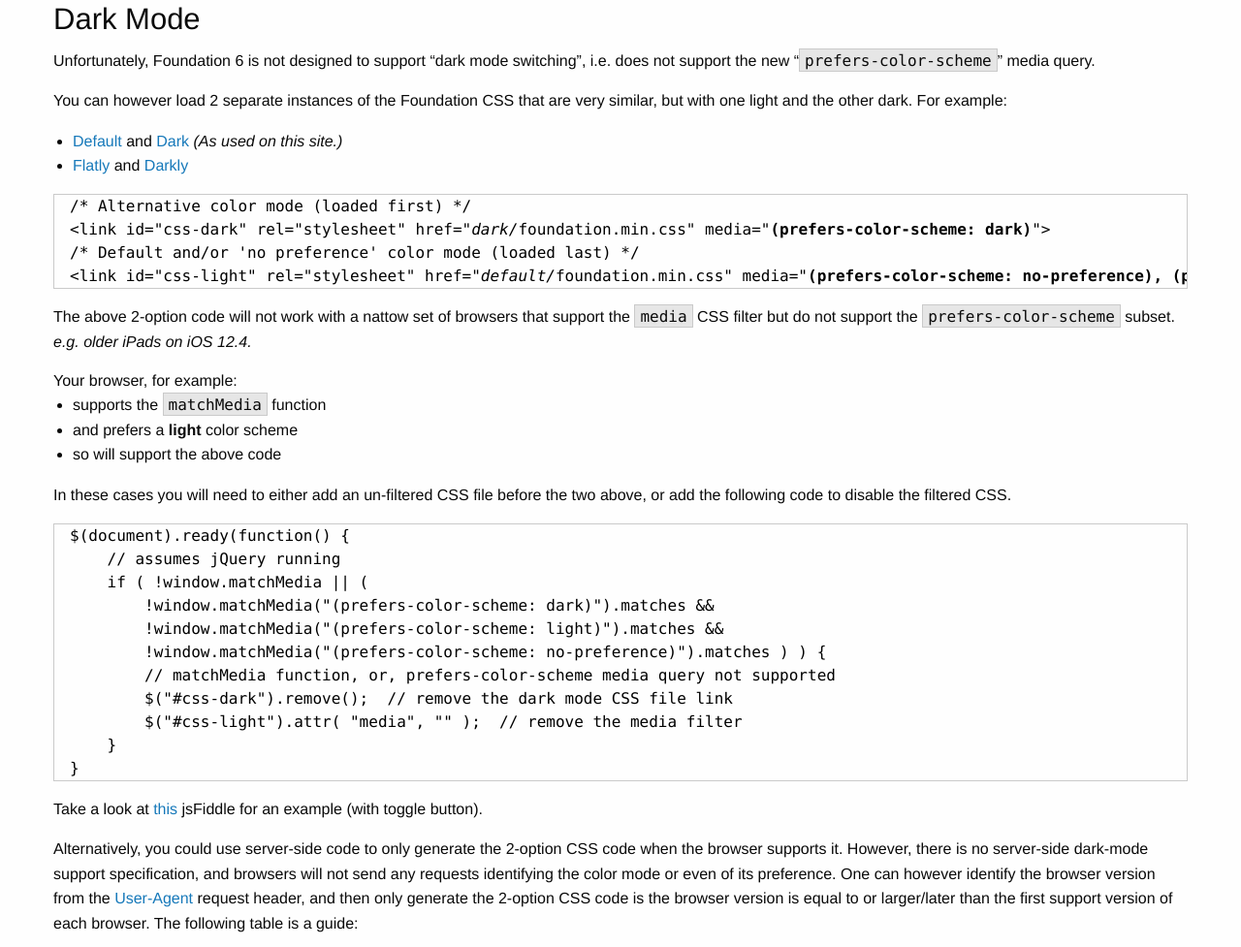
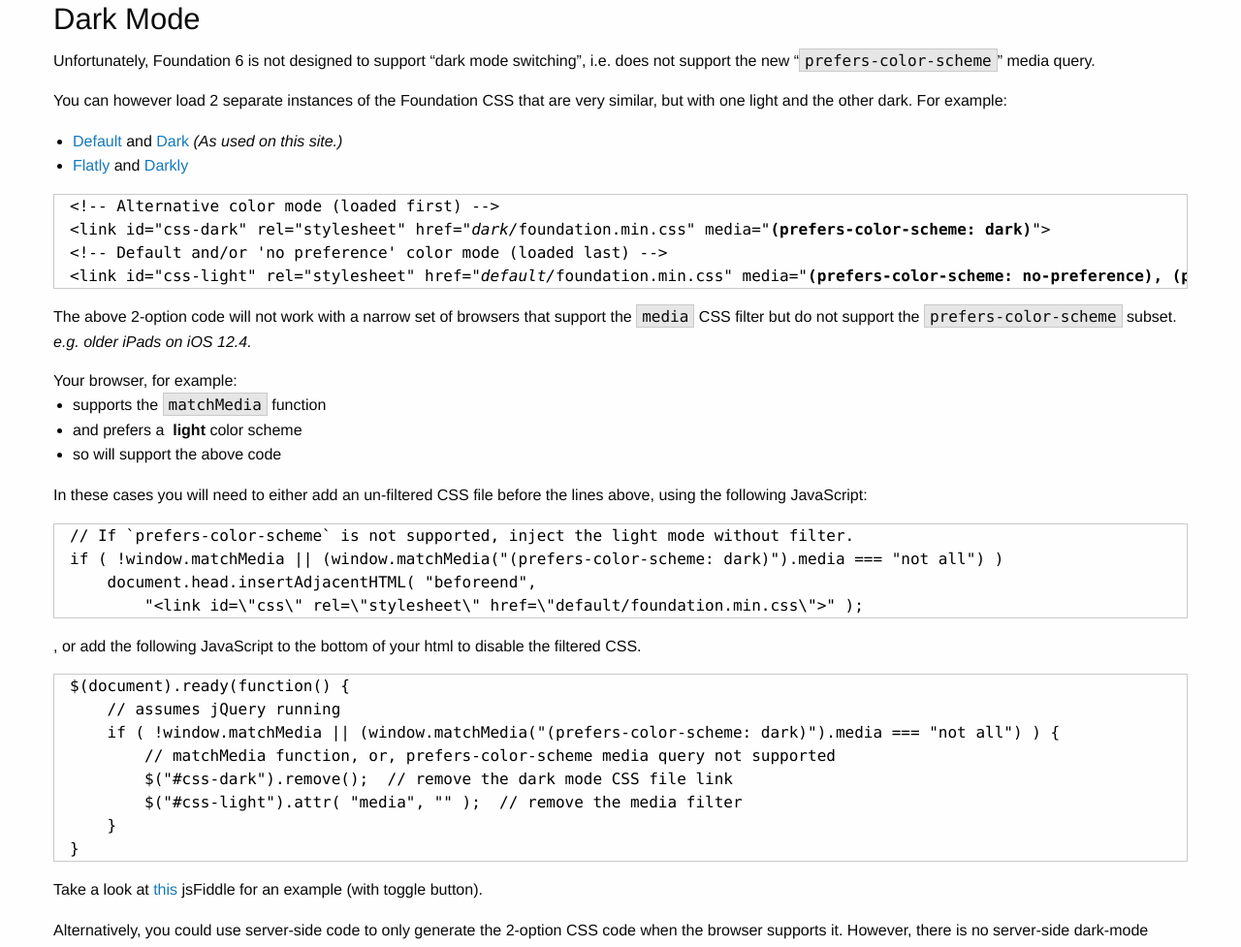
Before and after one commit to vinorodrigues/foundswatch, a PHP site: page /help/ in a window 1280 px wide. Shown: the part 2565-3542 px from the top of the page at 97% size. Run offline with PHP 8.4, Linux system fonts and the light colour scheme; some libraries are stand-ins or nearby versions.

Commit message:
more changes to support dark mode

```diff
--- a/scss/site.scss
+++ b/scss/site.scss
@@ -158,6 +158,9 @@
 }
 
 @media (prefers-color-scheme: dark) {
+	img:not([src*=".svg"]) {
+		filter: grayscale(50%);
+	}
 
 	.top-bar-wrapper.is-stuck {
 		box-shadow: 0 8px 6px -6px rgba(#333, 50%);
@@ -166,5 +169,4 @@
 	.tout {
 		background-color: #282c34;
 	}
-
 }
--- a/website/help/index.php
+++ b/website/help/index.php
@@ -21,11 +21,20 @@
 		.special-url-format i { opacity: 0.5; }
 		.special-url-format b { font-size: 100%; }
 	</style>
-<?php if (supportsDarkMode()) : ?>
-	<link rel="stylesheet" href="https://cdnjs.cloudflare.com/ajax/libs/prism/1.20.0/themes/prism-tomorrow.min.css" media="(prefers-color-scheme: dark)" />
-	<link rel="stylesheet" href="https://cdnjs.cloudflare.com/ajax/libs/prism/1.20.0/themes/prism-coy.min.css" media="(prefers-color-scheme: no-preference), (prefers-color-scheme: light)" />
+<?php
+	$c = ['https://cdnjs.cloudflare.com/ajax/libs/prism/1.20.0/themes/prism-coy.min.css',
+		'https://cdnjs.cloudflare.com/ajax/libs/prism/1.20.0/themes/prism-tomorrow.min.css'];
+	if (supportsDarkMode()) :
+?>
+	<script>
+		if ( !window.matchMedia || (window.matchMedia("(prefers-color-scheme: dark)").media === "not all") )
+			document.head.insertAdjacentHTML( "beforeend",
+				"<link rel=\"stylesheet\" href=\"<?= $c[0] ?>\">" );
+	</script>
+	<link rel="stylesheet" href="<?= $c[1] ?>" media="(prefers-color-scheme: dark)" />
+	<link rel="stylesheet" href="<?= $c[0] ?>" media="(prefers-color-scheme: no-preference), (prefers-color-scheme: light)" />
 <?php else : ?>
-	<link rel="stylesheet" href="https://cdnjs.cloudflare.com/ajax/libs/prism/1.20.0/themes/prism-coy.min.css" />
+	<link rel="stylesheet" href="<?= $c[0] ?>" />
 <?php endif; ?>
 <?php
 }
@@ -52,6 +61,7 @@
 				});
 			});
 
+			function injectBrowserSupports() {
 				// Show information on `prefers-color-scheme` media query
 				var supports = [];
 				if (!window.matchMedia) {
@@ -61,9 +71,9 @@
 					if (window.matchMedia("(prefers-color-scheme: no-preference)").matches)
 						supports.push( "and prefers a <b>no-preference</b> color scheme" );
 					if (window.matchMedia("(prefers-color-scheme: light)").matches)
-					supports.push( "and prefers a <b>light</b> color scheme" );
+						supports.push( "and prefers a <small>&#xFE0F;</small> <b>light</b> color scheme" );
 					if (window.matchMedia("(prefers-color-scheme: dark)").matches)
-					supports.push( "and prefers a <b>dark</b> color scheme" );
+						supports.push( "and prefers a <small>&#x1F319;</small> <b>dark</b> color scheme" );
 					if (supports.length <= 1) {
 						supports.push( "but does not set the <code>prefers-color-scheme</code> media query" );
 						supports.push( "so will <b><i><u>not</u></i></b> support the above code" );
@@ -75,10 +85,13 @@
 					var htmltext = "Your browser, for example:<ul>";
 					supports.forEach(function(entry) { htmltext += "<li>" + entry + "</li>"; });
 					htmltext += "</ul>";
-				console.log( htmltext );
+					// console.log( htmltext );
 					$("#the-dark-side").html( htmltext );
 				}
+			}
 
+			injectBrowserSupports();  // Update on first load.
+			if (window.matchMedia) window.matchMedia("(prefers-color-scheme: dark)").addListener( injectBrowserSupports );  // and every time it changes
 		});
 	</script>
 	<?php
@@ -215,21 +228,24 @@
 						<li><a href="../themes/default/">Default</a> and <a href="../themes/dark/">Dark</a> <i>(As used on this site.)</i></li>
 						<li><a href="../themes/flatly/">Flatly</a> and <a href="../themes/darkly/">Darkly</a></li>
 					</ul></p>
-<p><pre><code class="code-block language-css">/* Alternative color mode (loaded first) */
+<p><pre><code class="code-block language-html">&lt;!-- Alternative color mode (loaded first) --&gt;
 &lt;link id="css-dark" rel="stylesheet" href="<i>dark/</i>foundation.min.css" media="<b>(prefers-color-scheme: dark)</b>"&gt;
-/* Default and/or 'no preference' color mode (loaded last) */
+&lt;!-- Default and/or 'no preference' color mode (loaded last) --&gt;
 &lt;link id="css-light" rel="stylesheet" href="<i>default/</i>foundation.min.css" media="<b>(prefers-color-scheme: no-preference), (prefers-color-scheme: light)</b>"&gt;
 </code></pre></p>
-			<p>The above 2-option code will not work with a nattow set of browsers that support the <code>media</code> CSS filter but do not support the <code>prefers-color-scheme</code> subset.<br>
+			<p>The above 2-option code will not work with a narrow set of browsers that support the <code>media</code> CSS filter but do not support the <code>prefers-color-scheme</code> subset.<br>
 				<i>e.g. older iPads on iOS 12.4.</i></p>
 			<span id="the-dark-side"></span>
-			<p>In these cases you will need to either add an un-filtered CSS file before the two above, or add the following code to disable the filtered CSS.</p>
+			<p>In these cases you will need to either add an un-filtered CSS file before the lines above, using the following JavaScript:</p>
+<p><pre><code class="code-block language-js">// If `prefers-color-scheme` is not supported, inject the light mode without filter.
+if ( !window.matchMedia || (window.matchMedia("(prefers-color-scheme: dark)").media === "not all") )
+	document.head.insertAdjacentHTML( "beforeend",
+		"&lt;link id=\"css\" rel=\"stylesheet\" href=\"default/foundation.min.css\"&gt;" );
+</code></pre></p>
+			<p>, or add the following JavaScript to the bottom of your html to disable the filtered CSS.</p>
 <p><pre><code class="code-block language-js">$(document).ready(function() {
 	// assumes jQuery running
-	if ( !window.matchMedia || (
-		!window.matchMedia("(prefers-color-scheme: dark)").matches &&
-		!window.matchMedia("(prefers-color-scheme: light)").matches &&
-		!window.matchMedia("(prefers-color-scheme: no-preference)").matches ) ) {
+	if ( !window.matchMedia || (window.matchMedia("(prefers-color-scheme: dark)").media === "not all") ) {
 		// matchMedia function, or, prefers-color-scheme media query not supported
 		$("#css-dark").remove();  // remove the dark mode CSS file link
 		$("#css-light").attr( "media", "" );  // remove the media filter
@@ -238,7 +254,7 @@
 			<p>Take a look at <a href="https://jsfiddle.net/vinorodrigues/qyx5o6tv/" target="_blank">this</a> jsFiddle for an example (with toggle button).</p>
 			<p>Alternatively, you could use server-side code to only generate the 2-option CSS code when the browser supports it.
 				However, there is no server-side dark-mode support specification, and browsers will not send any requests identifying the color mode or even of its preference.
-				One can however identify the browser version from the <a href="https://developer.mozilla.org/en-US/docs/Web/HTTP/Headers/User-Agent" target="_blank">User-Agent</a> request header, and then only generate the 2-option CSS code is the browser version is equal to or larger/later than the first support version of each browser.
+				One can however identify the browser version from the <a href="https://developer.mozilla.org/en-US/docs/Web/HTTP/Headers/User-Agent" target="_blank">User-Agent</a> request header, and then only generate the 2-option CSS code if the browser version is equal to or larger/later than the first support version of each browser.
 				The following table is a guide:<br>
 				<center><img src="../img/browser-dark-mode.jpg" />
 				<br><small>Sourced from: <a href="https://developer.mozilla.org/en-US/docs/Web/CSS/@media/prefers-color-scheme#Browser_compatibility" target="_blank">developer.mozilla.org</a></small></center></p>
--- a/website/inc/functions.php
+++ b/website/inc/functions.php
@@ -150,6 +150,7 @@
 	}
 
 	$css_file = array( ABSPATH . 'css/site.min.css' . _v() );
+	$sdm = false;
 
 	if (false !== $usetheme) {
 		$css_file[] = ABSPATH . 'themes/' . $usetheme . '/foundation' . DOTMIN . '.css' . _v() . '|css';
@@ -157,7 +158,8 @@
 		$css_file[] = (empty(DOTMIN) ?
 			ABSPATH . 'themes/default/foundation' . DOTMIN . '.css' . _v() :
 			'https://cdnjs.cloudflare.com/ajax/libs/foundation/' . FOUNDATION_VERSION . '/css/foundation' . DOTMIN . '.css' );
-		if (supportsDarkMode()) {
+		$sdm = supportsDarkMode();
+		if ($sdm) {
 			// $i = $css_file[1];
 			$css_file[1] .= '|css-light|(prefers-color-scheme: no-preference), (prefers-color-scheme: light)';
 			$css_file[] = (empty(DOTMIN) ?
@@ -185,11 +187,21 @@
 	<link rel="icon" type="image/gif" href="<?= ABSPATH ?>favicon.gif" />
 	<style>:root { --top-bar-bg: #e6e6e6; }</style>
 <?php
+	if ($sdm) {
+?>
+	<script>
+		if ( !window.matchMedia || (window.matchMedia("(prefers-color-scheme: dark)").media === "not all") )
+			document.head.insertAdjacentHTML( "beforeend",
+				"<link id=\"css\" rel=\"stylesheet\" href=\"<?= explode('|', $css_file[1])[0] ?>\">" );
+	</script>
+<?php
+	}
 	for ($i=count($css_file)-1; $i>=0; $i--) {
 		$css = explode('|', $css_file[$i]);
-		echo "\t" . '<link rel="stylesheet"';
+		echo "\t" . '<link';
+		if (isset($css[1])) echo ' id="' . $css[1] . '"';
+		echo ' rel="stylesheet"';
 		echo ' href="' . $css[0] . '"';
-		if (isset($css[1])) echo ' id="' . $css[1] . '"';
 		if (isset($css[2])) echo ' media="' . $css[2] . '"';
 		echo '>' . PHP_EOL;
 	}
```
Lines whose indentation alone changed are shown as unchanged.
